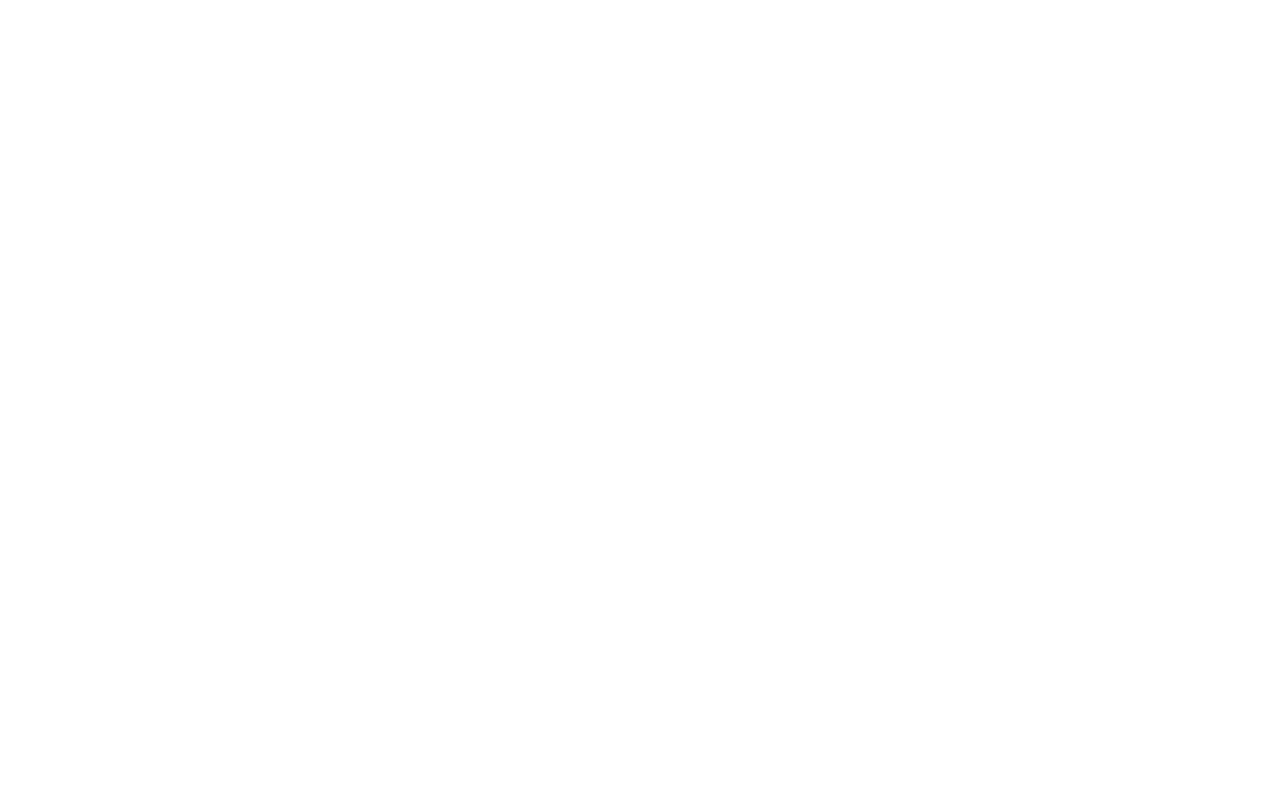
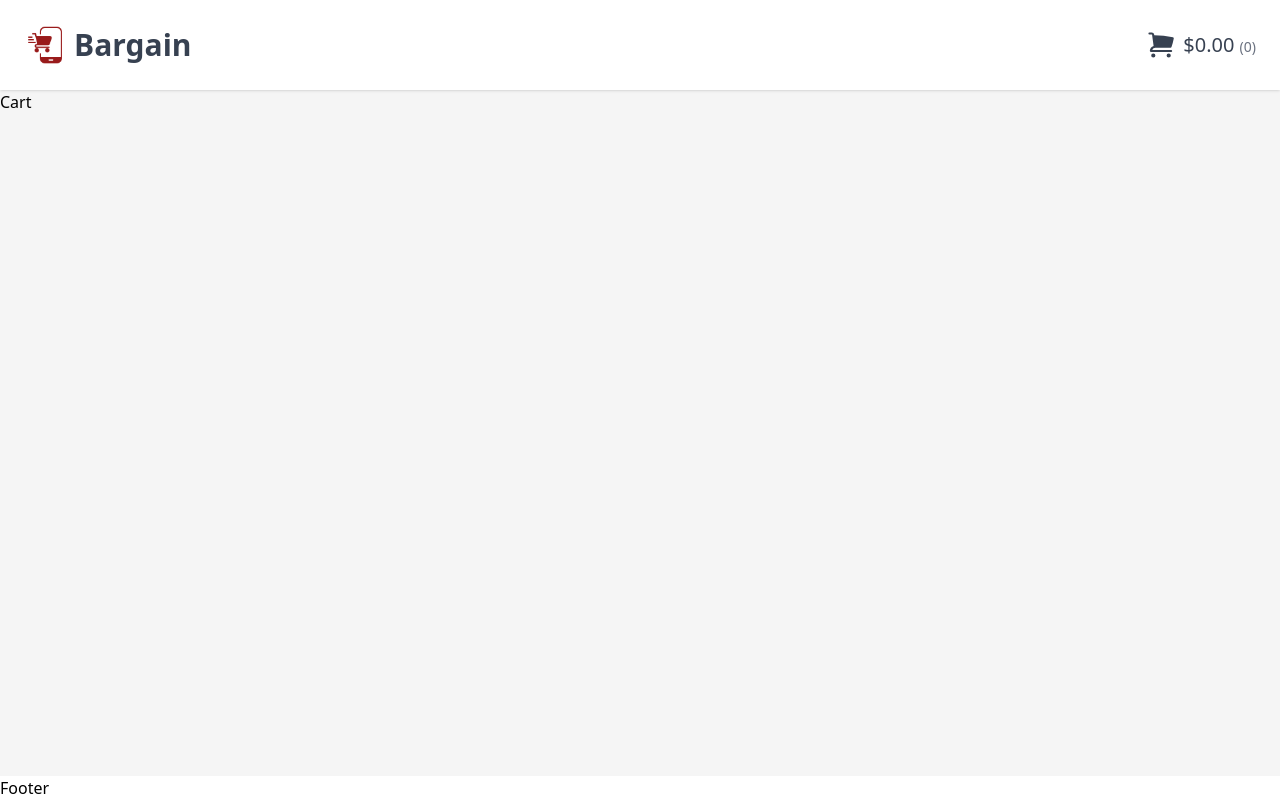
Before and after one commit to MattFvnDev/E_Bargain, a React (Vite) app: page /cart in a window 1280 px wide. Before the commit this address had no page. Built offline with nearby package versions, Linux system fonts and the light colour scheme.

Commit message:
Adding Cart route

```diff
--- a/src/Router.jsx
+++ b/src/Router.jsx
@@ -1,5 +1,5 @@
 import { BrowserRouter, Routes, Route } from "react-router-dom"
-import { Home, Products, Phone } from "./pages"
+import { Cart, Home, Products, Phone } from "./pages"
 import { AppLayout } from "./components"
 
 export function Router() {
@@ -11,6 +11,7 @@ export function Router() {
           <Route index element={<Home />} />
           <Route path="products" element={<Products />} />
           <Route path="products/phone/:id" element={<Phone />} />
+          <Route path="cart" element={<Cart/>} />
         </Route>
       </Routes>
     </BrowserRouter>
--- /dev/null
+++ b/src/pages/Cart.jsx
@@ -0,0 +1,9 @@
+import React from 'react'
+
+const Cart = () => {
+  return (
+    <div>Cart</div>
+  )
+}
+
+export default Cart
--- a/src/pages/index.js
+++ b/src/pages/index.js
@@ -1,5 +1,6 @@
 import Home from "./Home";
 import Phone from "./Phone";
 import Products from "./Products";
+import Cart from "./Cart";
 
-export {Home, Phone, Products}
+export {Cart, Home, Phone, Products}
```
